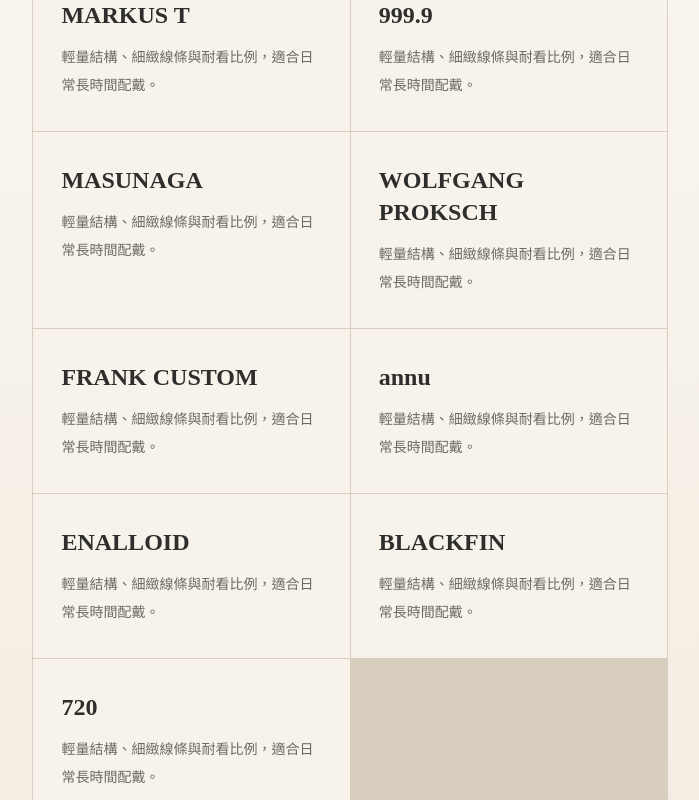
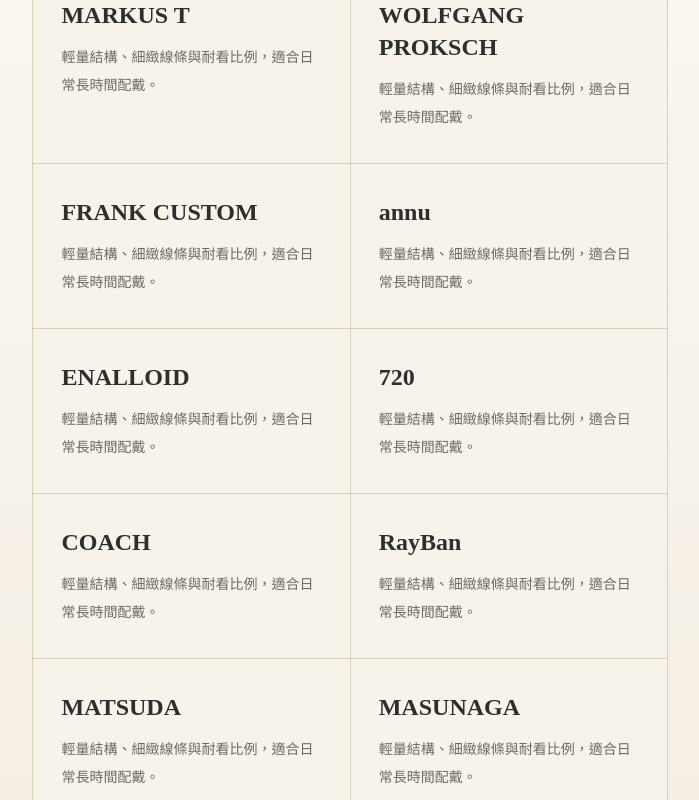
Before and after one commit to eyesbook/eyesbook, a Next.js app: page / in a window 1280 px wide. Shown: the part 1760-2560 px from the top of the page, without its empty margins (572-1271 px from the left). Built offline with nearby package versions, Linux system fonts and the light colour scheme.

Commit message:
Update brand list and order

```diff
--- a/app/brands/page.tsx
+++ b/app/brands/page.tsx
@@ -3,10 +3,10 @@
 
 const brandGroups = [
   {
-    name: "MATSUDA",
+    name: "999.9",
     origin: "Japan",
-    note: "融合日系工藝與細膩雕刻細節，適合追求質感與個性的人。",
-    website: "https://www.matsuda.com"
+    note: "強調穩定配戴與舒適支撐，適合長時間使用。",
+    website: "https://www.fournines.co.jp"
   },
   {
     name: "PROJEKT PRODUKT",
@@ -15,22 +15,10 @@
     website: "https://en.projektprodukt.co.kr"
   },
   {
-    name: "999.9",
-    origin: "Japan",
-    note: "強調穩定配戴與舒適支撐，適合長時間使用。",
-    website: "https://www.fournines.co.jp"
-  },
-  {
     name: "MARKUS T",
     origin: "Germany",
     note: "輕量結構與極簡線條，適合重視舒適與純粹設計的人。",
     website: "https://www.markus-t.com"
-  },
-  {
-    name: "MASUNAGA",
-    origin: "Japan",
-    note: "經典工藝與紮實做工，適合追求長久耐看的鏡框。",
-    website: "https://www.masunaga1905.com"
   },
   {
     name: "WOLFGANG PROKSCH",
@@ -57,16 +45,40 @@
     website: "https://ena-gf.jp"
   },
   {
+    name: "720",
+    origin: "Taiwan",
+    note: "注重配戴機能與日常實用性，提供清爽、易搭配的鏡框選擇。",
+    website: "https://www.720armour.com.tw"
+  },
+  {
+    name: "COACH",
+    origin: "United States",
+    note: "以美式經典風格結合日常穿搭感，提供沉穩、容易搭配的鏡框選擇。",
+    website: ""
+  },
+  {
+    name: "RayBan",
+    origin: "Italy",
+    note: "經典太陽眼鏡與光學鏡框品牌，輪廓鮮明，適合喜歡俐落、耐看風格的人。",
+    website: "https://www.ray-ban.com"
+  },
+  {
+    name: "MATSUDA",
+    origin: "Japan",
+    note: "融合日系工藝與細膩雕刻細節，適合追求質感與個性的人。",
+    website: "https://www.matsuda.com"
+  },
+  {
+    name: "MASUNAGA",
+    origin: "Japan",
+    note: "經典工藝與紮實做工，適合追求長久耐看的鏡框。",
+    website: "https://www.masunaga1905.com"
+  },
+  {
     name: "BLACKFIN",
     origin: "Italy",
     note: "鈦金屬結構與俐落設計，適合追求輕量、耐用與現代感的人。",
     website: "https://www.blackfin.eu"
-  },
-  {
-    name: "720",
-    origin: "Taiwan",
-    note: "注重配戴機能與日常實用性，提供清爽、易搭配的鏡框選擇。",
-    website: "https://www.720armour.com.tw"
   },
   {
     name: "Selected European Frames",
--- a/app/page.tsx
+++ b/app/page.tsx
@@ -19,17 +19,19 @@
 ];
 
 const brands = [
-  "MATSUDA",
+  "999.9",
   "PROJEKT PRODUKT",
   "MARKUS T",
-  "999.9",
-  "MASUNAGA",
   "WOLFGANG PROKSCH",
   "FRANK CUSTOM",
   "annu",
   "ENALLOID",
-  "BLACKFIN",
-  "720"
+  "720",
+  "COACH",
+  "RayBan",
+  "MATSUDA",
+  "MASUNAGA",
+  "BLACKFIN"
 ];
 
 export default function Home() {
```
